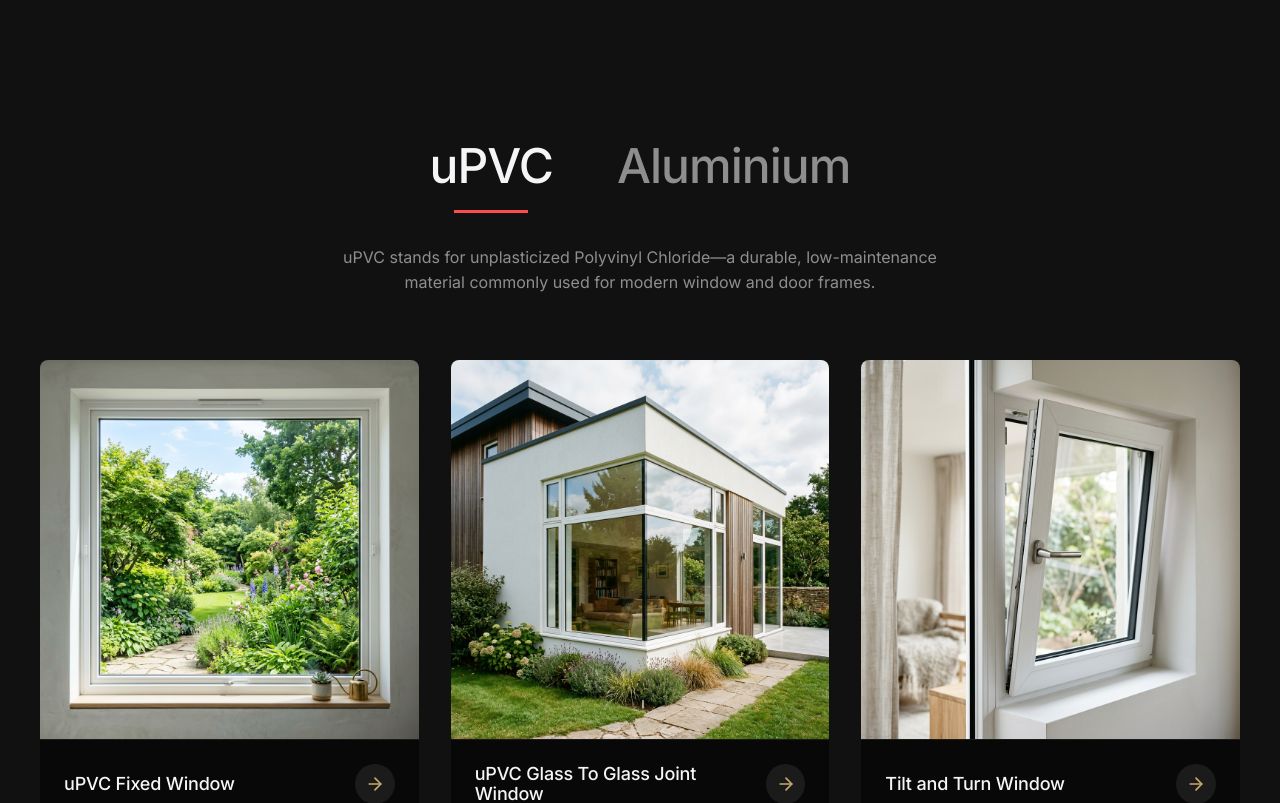
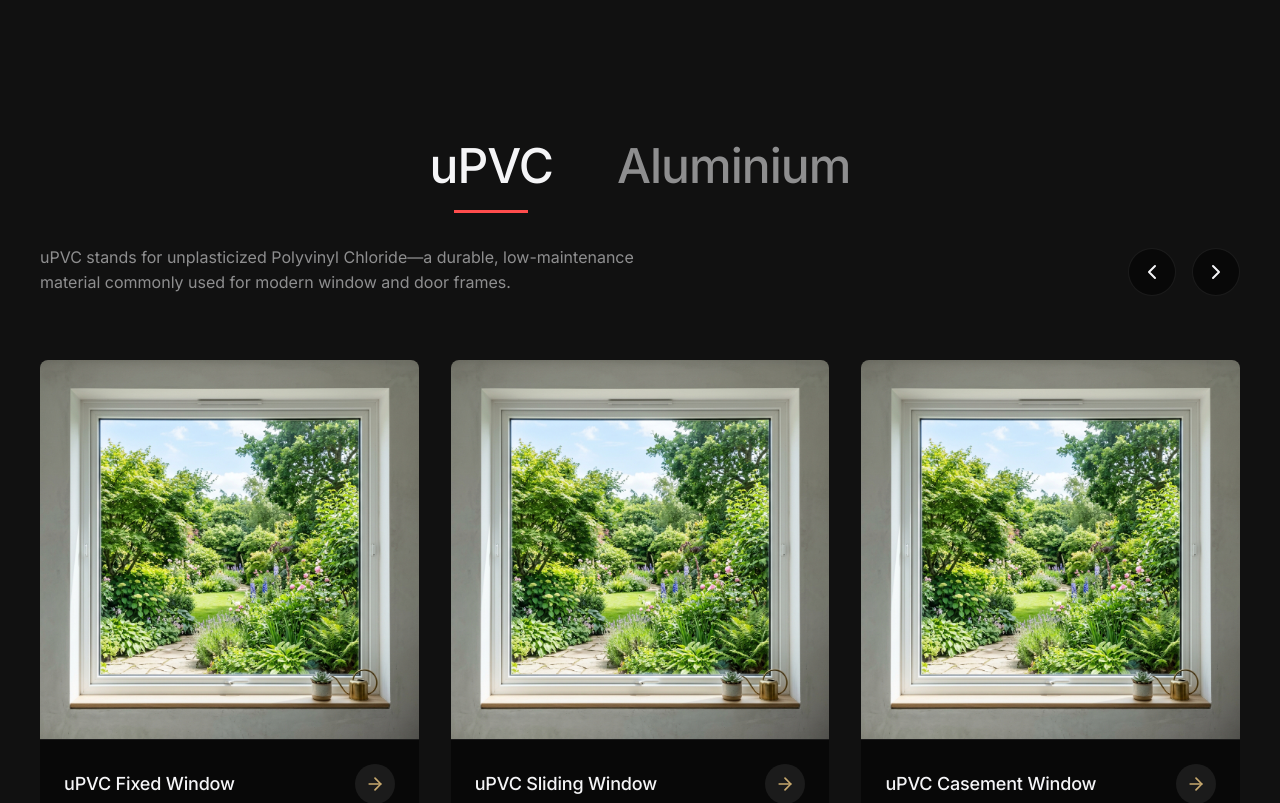
Before and after one commit to abhishekvarma149/aluminium-fabrication, a React (Vite) app: page / in a window 1280 px wide. Shown: the part 1600-2403 px from the top of the page. Built offline with nearby package versions, Linux system fonts and the light colour scheme.

Commit message:
Implement uPVC product slider and expanded data list

```diff
--- a/src/components/MaterialShowcase.jsx
+++ b/src/components/MaterialShowcase.jsx
@@ -10,8 +10,17 @@ const MATERIALS = {
     description: 'uPVC stands for unplasticized Polyvinyl Chloride—a durable, low-maintenance material commonly used for modern window and door frames.',
     products: [
       { id: 'u1', name: 'uPVC Fixed Window', image: '/windows/upvc_fixed.png', link: '#' },
-      { id: 'u2', name: 'uPVC Glass To Glass Joint Window', image: '/windows/upvc_glass_joint.png', link: '#' },
-      { id: 'u3', name: 'Tilt and Turn Window', image: '/windows/upvc_tilt_turn.png', link: '#' },
+      { id: 'u2', name: 'uPVC Sliding Window', image: '/windows/upvc_fixed.png', link: '#' },
+      { id: 'u3', name: 'uPVC Casement Window', image: '/windows/upvc_fixed.png', link: '#' },
+      { id: 'u4', name: 'uPVC Tilt & Turn Window', image: '/windows/upvc_tilt_turn.png', link: '#' },
+      { id: 'u5', name: 'uPVC French Window', image: '/windows/upvc_fixed.png', link: '#' },
+      { id: 'u6', name: 'uPVC Bay Window', image: '/windows/upvc_fixed.png', link: '#' },
+      { id: 'u7', name: 'uPVC Corner Window', image: '/windows/upvc_fixed.png', link: '#' },
+      { id: 'u8', name: 'uPVC Picture Window', image: '/windows/upvc_fixed.png', link: '#' },
+      { id: 'u9', name: 'uPVC Awning Window', image: '/windows/upvc_fixed.png', link: '#' },
+      { id: 'u10', name: 'uPVC Bi-Fold Window', image: '/windows/upvc_fixed.png', link: '#' },
+      { id: 'u11', name: 'uPVC Lift & Slide Window', image: '/windows/upvc_fixed.png', link: '#' },
+      { id: 'u12', name: 'uPVC Glass-to-Glass Joint Window', image: '/windows/upvc_glass_joint.png', link: '#' },
     ]
   },
   aluminium: {
@@ -61,13 +70,28 @@ export default function MaterialShowcase() {
     const grid = gridRef.current;
     if (!grid) return;
 
+    // Reset scroll position when switching tabs
+    grid.scrollTo({ left: 0, behavior: 'smooth' });
+
     const cards = grid.querySelectorAll('.ms-card-wrapper');
     gsap.fromTo(
       cards,
       { opacity: 0, y: 30, scale: 0.98 },
-      { opacity: 1, y: 0, scale: 1, duration: 0.6, ease: 'power3.out', stagger: 0.1 }
+      { opacity: 1, y: 0, scale: 1, duration: 0.6, ease: 'power3.out', stagger: 0.05 }
     );
   }, [activeMaterial]);
+
+  const slideNext = () => {
+    if (gridRef.current) {
+      gridRef.current.scrollBy({ left: 340, behavior: 'smooth' });
+    }
+  };
+
+  const slidePrev = () => {
+    if (gridRef.current) {
+      gridRef.current.scrollBy({ left: -340, behavior: 'smooth' });
+    }
+  };
 
   const currentData = MATERIALS[activeMaterial];
 
@@ -92,12 +116,22 @@ export default function MaterialShowcase() {
             </button>
           </div>
 
-          <p className="ms-description">
-            {currentData.description}
-          </p>
+          <div className="ms-header-bottom">
+            <p className="ms-description">
+              {currentData.description}
+            </p>
+            <div className="ms-slider-controls">
+              <button className="slider-btn prev-btn" onClick={slidePrev} aria-label="Previous items">
+                <svg width="24" height="24" viewBox="0 0 24 24" fill="none" stroke="currentColor" strokeWidth="2" strokeLinecap="round" strokeLinejoin="round"><polyline points="15 18 9 12 15 6"></polyline></svg>
+              </button>
+              <button className="slider-btn next-btn" onClick={slideNext} aria-label="Next items">
+                <svg width="24" height="24" viewBox="0 0 24 24" fill="none" stroke="currentColor" strokeWidth="2" strokeLinecap="round" strokeLinejoin="round"><polyline points="9 18 15 12 9 6"></polyline></svg>
+              </button>
+            </div>
+          </div>
         </div>
 
-        {/* Product Grid */}
+        {/* Product Grid / Slider */}
         <div ref={gridRef} className="ms-grid ms-fade-up">
           {currentData.products.map((product) => (
             <div key={product.id} className="ms-card-wrapper">
--- a/src/index.css
+++ b/src/index.css
@@ -1124,10 +1124,8 @@ h1, h2, h3, h4, h5, h6 {
 }
 
 .ms-header {
-  text-align: center;
   display: flex;
   flex-direction: column;
-  align-items: center;
   gap: 2rem;
 }
 
@@ -1174,22 +1172,65 @@ h1, h2, h3, h4, h5, h6 {
   width: 60%;
 }
 
+.ms-header-bottom {
+  display: flex;
+  justify-content: space-between;
+  align-items: flex-end;
+  width: 100%;
+  gap: 2rem;
+}
+
 .ms-description {
   color: var(--color-muted);
   font-size: 1rem;
   line-height: 1.6;
   max-width: 600px;
-  text-align: center;
+}
+
+.ms-slider-controls {
+  display: flex;
+  gap: 1rem;
+}
+
+.slider-btn {
+  width: 48px;
+  height: 48px;
+  border-radius: 50%;
+  border: 1px solid var(--color-border);
+  background: var(--color-bg);
+  color: var(--color-text);
+  display: flex;
+  align-items: center;
+  justify-content: center;
+  cursor: pointer;
+  transition: all 0.3s ease;
+}
+
+.slider-btn:hover {
+  background: var(--color-accent);
+  border-color: var(--color-accent);
+  color: var(--color-bg);
 }
 
 .ms-grid {
-  display: grid;
-  grid-template-columns: repeat(3, 1fr);
+  display: flex;
   gap: 2rem;
+  overflow-x: auto;
+  scroll-snap-type: x mandatory;
+  padding-bottom: 2rem;
+  scrollbar-width: none;
+  -ms-overflow-style: none;
+}
+
+.ms-grid::-webkit-scrollbar {
+  display: none;
 }
 
 .ms-card-wrapper {
   perspective: 1000px;
+  flex: 0 0 calc(33.333% - 1.33rem);
+  min-width: 300px;
+  scroll-snap-align: start;
 }
 
 .ms-card {
@@ -1273,15 +1314,26 @@ h1, h2, h3, h4, h5, h6 {
 }
 
 @media (max-width: 1024px) {
-  .ms-grid {
-    grid-template-columns: repeat(2, 1fr);
+  .ms-card-wrapper {
+    flex: 0 0 calc(50% - 1rem);
   }
 }
 
 @media (max-width: 768px) {
-  .ms-grid {
-    grid-template-columns: 1fr;
+  .ms-header-bottom {
+    flex-direction: column;
+    align-items: flex-start;
   }
+
+  .ms-slider-controls {
+    align-self: flex-end;
+  }
+
+  .ms-card-wrapper {
+    flex: 0 0 100%;
+    min-width: 260px;
+  }
+
   .ms-toggle {
     gap: 2rem;
   }
```
